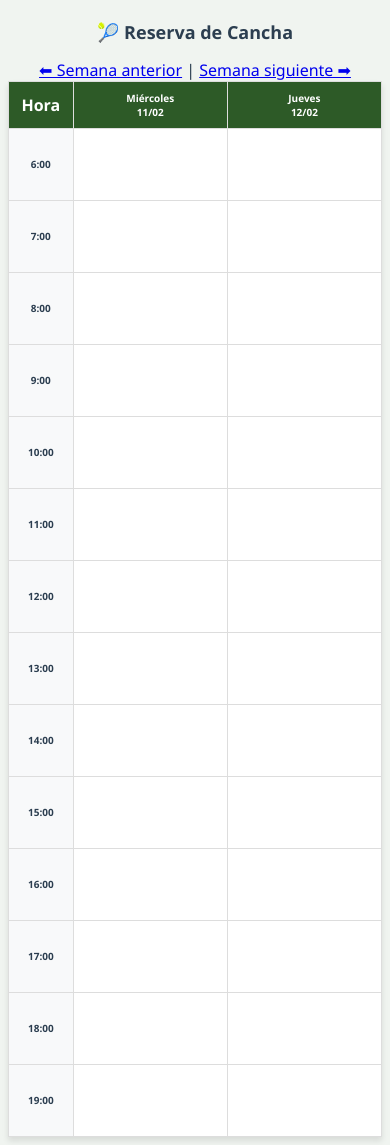
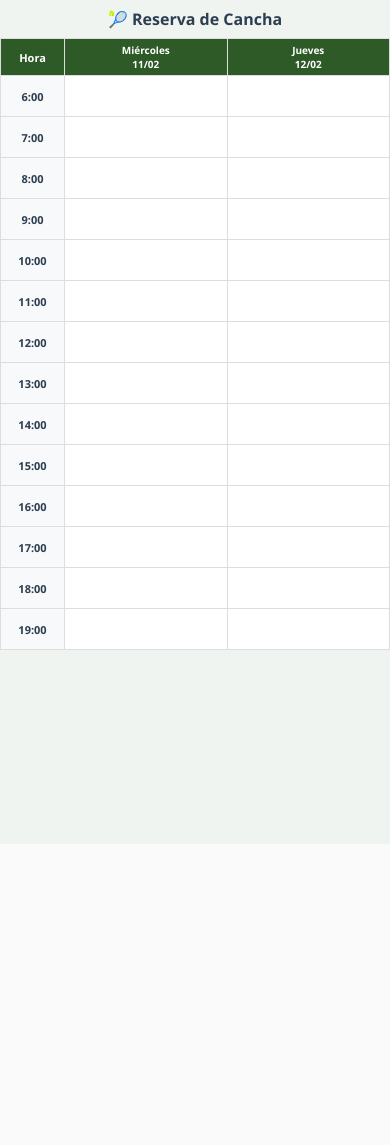
Before and after one commit to kevinms1/tenis-reservas, a Flask app: page / in a window 390 px wide. After the commit the page ends 650 px from the top, so only its background shows below. Run offline with Flask 3, Linux system fonts and the light colour scheme; data that the repository does not hold is empty; some libraries are stand-ins or nearby versions.

Commit message:
fix pantalla en vista de cel 3

```diff
--- a/static/style.css
+++ b/static/style.css
@@ -4,12 +4,15 @@ body {
     text-align: center;
     background-color: #f0f4f0;
     color: #2c3e50;
+    margin: 0;
+    padding: 0;
 }
 
-h2 { margin-top: 20px; }
+h2 { margin-top: 15px; margin-bottom: 10px; }
 
-.nav-weeks { margin-bottom: 20px; }
-.nav-weeks a {
+/* Navegación de semanas */
+.week-navigation { margin-bottom: 20px; }
+.week-navigation a {
     color: #2d5a27;
     text-decoration: none;
     font-weight: bold;
@@ -30,10 +33,9 @@ h2 { margin-top: 20px; }
 table {
     width: 100%;
     border-collapse: collapse;
-    /* Quitamos el min-width de aquí para que no estorbe en el móvil */
 }
 
-/* Aplicamos el min-width SOLO cuando la pantalla sea grande (PC) */
+/* Escritorio */
 @media (min-width: 769px) {
     table { min-width: 800px; }
 }
@@ -54,52 +56,63 @@ th {
     color: white;
 }
 
-/* --- VISTA MÓVIL OPTIMIZADA (3 COLUMNAS) --- */
+/* --- VISTA MÓVIL OPTIMIZADA (AJUSTE PARA CAPTURA DE PANTALLA) --- */
 @media (max-width: 768px) {
-    /* Quitamos el scroll y forzamos ancho de pantalla */
+
+    /* 1. OCULTAR BOTONES DE SEMANA ANTERIOR/SIGUIENTE */
+    .week-navigation {
+        display: none !important;
+    }
+
+    /* 2. AJUSTAR CONTENEDOR PARA QUE NO TENGA MÁRGENES */
     .table-wrapper {
         width: 100% !important;
         margin: 0 !important;
-        overflow-x: hidden !important;
+        overflow: hidden !important;
         border-radius: 0;
+        box-shadow: none;
     }
 
     table {
-        min-width: 100% !important;
+        table-layout: fixed !important;
         width: 100% !important;
-        table-layout: fixed !important; /* Obliga a respetar los porcentajes */
     }
 
-    /* Ocultamos los días que no nos interesan */
+    /* Ocultar días que no son hoy ni mañana */
     th[data-fecha],
     td[data-fecha] {
         display: none;
     }
 
-    /* Mostramos solo Hora, Hoy y Mañana */
+    /* Mostrar solo Hora, Hoy y Mañana */
     .hora-col,
     .show-mobile {
         display: table-cell !important;
     }
 
-    /* Reparto exacto para que no se salga de la pantalla */
+    /* REDUCCIÓN DE TAMAÑOS PARA QUE QUEPA TODO */
     .hora-col {
-        width: 20% !important;
-        font-size: 10px !important;
-        padding: 8px 2px !important;
+        width: 18% !important;
+        font-size: 11px !important;
+        padding: 4px 1px !important; /* Padding mínimo */
     }
 
     .show-mobile {
-        width: 40% !important;
+        width: 41% !important;
         font-size: 10px !important;
-        padding: 8px 2px !important;
+        padding: 4px 1px !important; /* Padding mínimo */
     }
 
+    /* Reducir altura de filas para evitar el scroll */
     .celda {
-        height: 55px !important; /* Más alta para que sea fácil tocar con el dedo */
-        word-break: break-all; /* Rompe el texto si el nombre es muy largo */
+        height: 32px !important; /* Reducido de 55px a 32px */
+        line-height: 1 !important;
     }
 
-    h2 { font-size: 18px; }
-    .nav-weeks { display: none; }
+    th {
+        padding: 6px 2px !important;
+        font-size: 11px !important;
+    }
+
+    h2 { font-size: 16px; margin: 8px 0; }
 }
```
